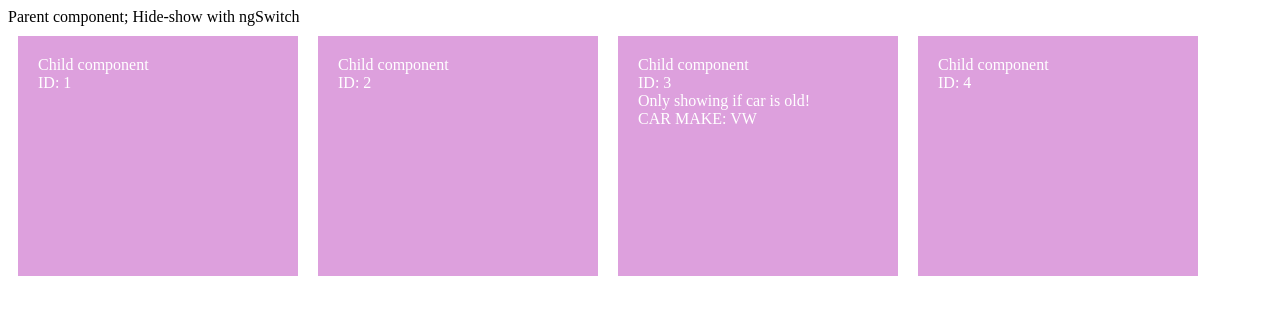
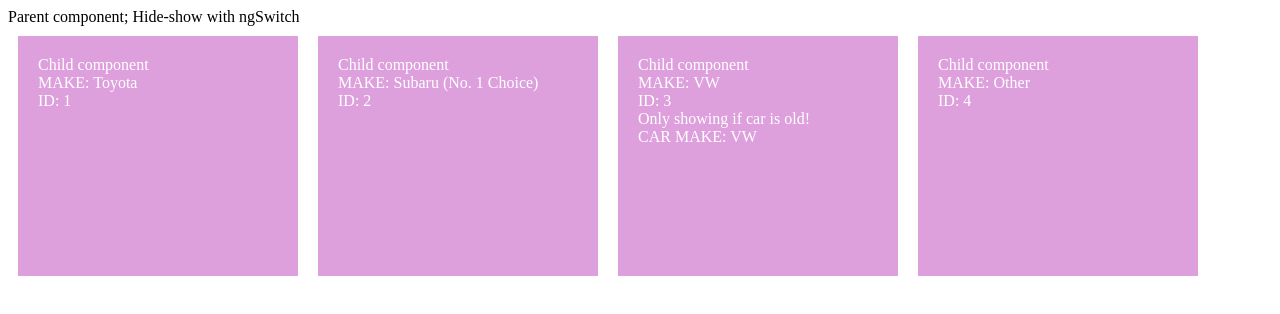
Before and after one commit to ImsirovicAjdin/angular-ayfzy2, an Angular app: page / in a window 1280 px wide. Shown: the top 314 px of the page. Built offline with nearby package versions, Linux system fonts and the light colour scheme.

Commit message:
Conditionally showing AppChildComponent.string1 property only when *ngSwitchCase is 'Subaru'

```diff
--- a/src/app/appchild/app-child.component.ts
+++ b/src/app/appchild/app-child.component.ts
@@ -5,6 +5,10 @@ import { Component, Input, OnInit } from '@angular/core';
   template: `
     <div style="display: inline-block; overflow: auto; height: 200px; width: 240px; background: plum; color: white; margin: 10px; padding: 20px;">
       Child component
+      <div [ngSwitch]="car?.make">
+        MAKE: {{car?.make}}
+        <span *ngSwitchCase="'Subaru'"> {{ this.string1 }}</span>
+      </div>
       <div>ID: {{car?.id}}</div>
       <div [hidden]="!car?.old">
         <div>Only showing if car is old!</div>
@@ -15,4 +19,6 @@ import { Component, Input, OnInit } from '@angular/core';
 })
 export class AppChildComponent {
   @Input() car;
+
+  string1 = "(No. 1 Choice)";
 }
```
